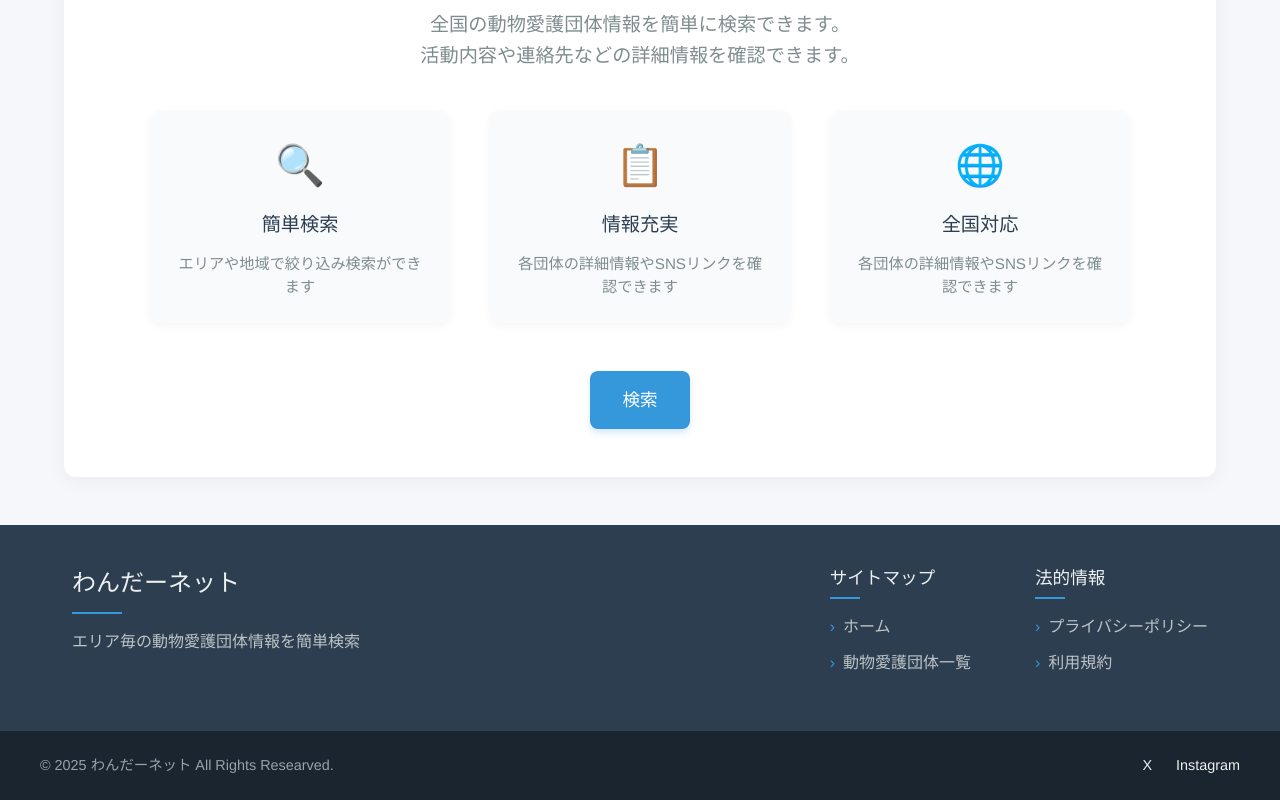
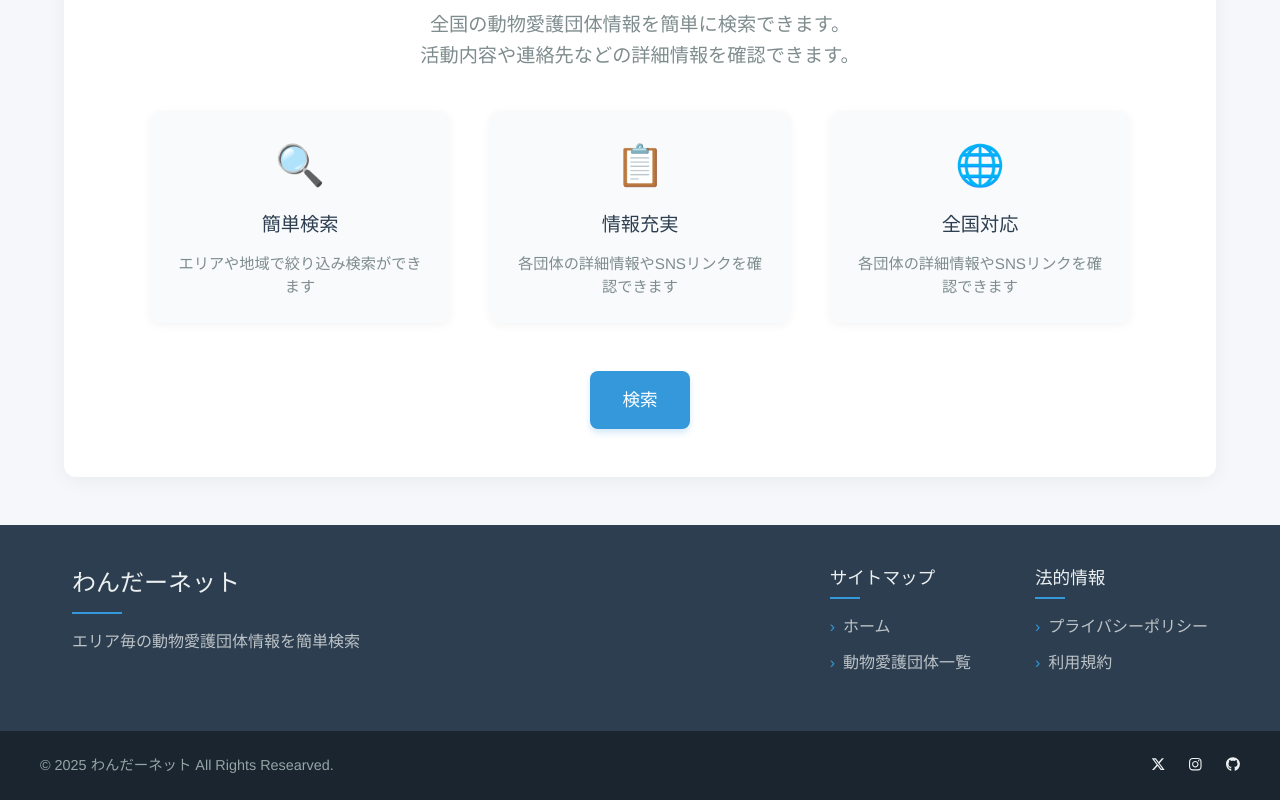
Before and after one commit to yasu0903/hogo_dog, a React (Vite) app: page / in a window 1280 px wide. Shown: the part 254-1054 px from the top of the page. Built offline with nearby package versions, Linux system fonts and the light colour scheme.

Commit message:
fix: footer

```diff
--- a/src/components/common/Footer/index.jsx
+++ b/src/components/common/Footer/index.jsx
@@ -2,6 +2,15 @@
 import styles from './Footer.module.css';
 import { Link } from 'react-router-dom';
 import { COMMON_MESSAGES, FOOTER_MESSAGES, ORGANIZAIONS_MESSAGES } from '../../../constants/locales/ja';
+import { FontAwesomeIcon } from '@fortawesome/react-fontawesome';
+import {
+  faXTwitter,
+  faGithub,
+  faInstagram,
+  faYoutube,
+  faLine,
+  faTiktok
+} from '@fortawesome/free-brands-svg-icons';
 
 const Footer = () => {
   const currentYear = new Date().getFullYear();
@@ -44,10 +53,13 @@ const Footer = () => {
           {/* SNSリンクを右端に配置 */}
           <div className={styles.social}>
             <a href={FOOTER_MESSAGES.X_URL} target="_blank" rel="noopener noreferrer" className={styles.socialIcon}>
-              X
+            <FontAwesomeIcon icon={faXTwitter} />
             </a>
             <a href={FOOTER_MESSAGES.INSTAGRAM_URL} target="_blank" rel="noopener noreferrer" className={styles.socialIcon}>
-              Instagram
+            <FontAwesomeIcon icon={faInstagram} />
+            </a>
+            <a href={FOOTER_MESSAGES.GITHUB_URL} target="_blank" rel="noopener noreferrer" className={styles.socialIcon}>
+            <FontAwesomeIcon icon={faGithub} />
             </a>
           </div>
         </div>
--- a/src/constants/locales/ja.js
+++ b/src/constants/locales/ja.js
@@ -24,6 +24,7 @@ export const FOOTER_MESSAGES = {
     TERMS_OF_SERVICE: '利用規約',
     X_URL: 'https://x.com/yasuch',
     INSTAGRAM_URL: 'https://www.instagram.com/yasuyuki.chida/',
+    GITHUB_URL: 'https://github.com/yasu0903',
 }
 
 export const HOME_MESSAGES = {
```
